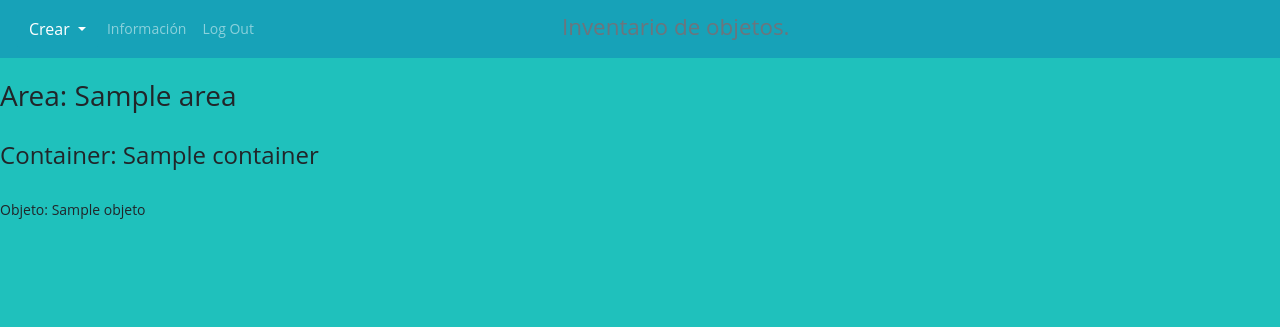
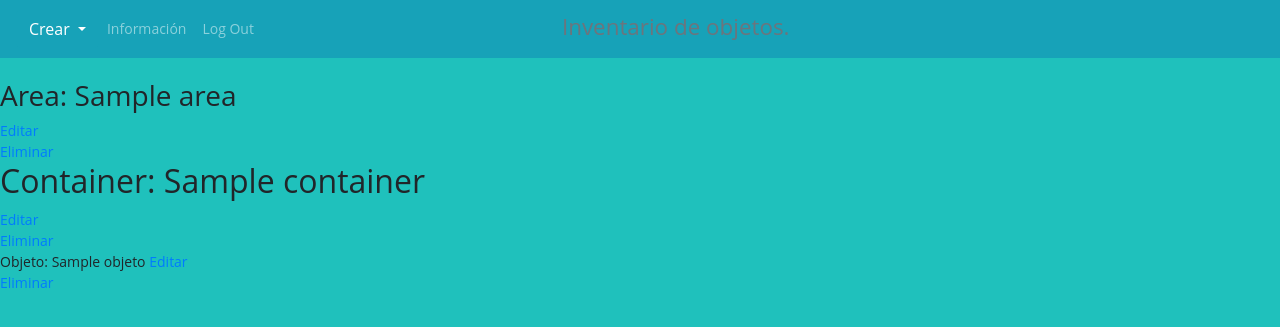
Before and after one commit to francobustos/inventory_1, a Django app: page /home/ in a window 1280 px wide. Shown: the top 327 px of the page. Run offline with Django 3.2, Linux system fonts and the light colour scheme; tables that the repository leaves empty hold one stand-in row (values such as "Sample post"); parts of the project's set-up code (start-up, migrations or seed data) failed here and were passed over; some libraries are stand-ins or nearby versions.

Commit message:
Le agregue editar y eliminar al home

```diff
--- a/inventory/inventory_app/urls.py
+++ b/inventory/inventory_app/urls.py
@@ -14,4 +14,7 @@ urlpatterns = [
     path('editar_area/<int:id>',views.editar_area, name = 'editar_area'),
     path('crear_objeto/',views.crear_objeto, name = "crear_objeto"),
     path('editar_objeto/<int:id>',views.editar_objeto, name = 'editar_objeto'),
+    path('eliminar_area/<int:id>',views.eliminar_area , name = 'eliminar_area'),
+    path('eliminar_container/<int:id>',views.eliminar_container , name = 'eliminar_container'),
+    path('eliminar_objeto/<int:id>',views.eliminar_objeto , name = 'eliminar_objeto'),
 ]
--- a/inventory/inventory_app/views.py
+++ b/inventory/inventory_app/views.py
@@ -11,7 +11,7 @@ def Home(request):
     area = Area.objects.all()
     container = Container.objects.all()
     objeto = Objeto.objects.all()
-    return render(request, 'home.html', {'area':area, 'container':container, 'objeto':objeto})
+    return render(request, 'home.html', {'areas':area, 'containers':container, 'objetos':objeto})
 
 def my_login(request):
     if request.method == 'POST':
@@ -86,7 +86,7 @@ def crear_objeto(request):
 
 #@login_required(login_url="login")
 def editar_objeto(request, id):
-    objeto = objeto.objects.get(id = id)
+    objeto = Objeto.objects.get(id = id)
     if request.method == 'GET':
         objeto_form = ObjetoForm(instance = objeto)
     if request.method == 'POST':
@@ -96,6 +96,21 @@ def editar_objeto(request, id):
         return redirect('home')
     return render(request, 'edicion.html', {'form': objeto_form, 'titulo': 'Editar Objeto'})
 
+def eliminar_area(request, id):
+    area = Area.objects.get(id = id)
+    area.delete()
+    return redirect('home')
+
+def eliminar_container(request, id):
+    container = Container.objects.get(id = id)
+    container.delete()
+    return redirect('home')
+
+def eliminar_objeto(request, id):
+    objeto = Objeto.objects.get(id = id)
+    objeto.delete()
+    return redirect('home')
+
 def post_list(request):
     lista = Objetos.objects.all()
     return render(request,'info.html',{'lista':lista})
--- a/inventory/templates/inventory_app/home.html
+++ b/inventory/templates/inventory_app/home.html
@@ -49,19 +49,26 @@
 
   <br>
   {% block content %}
-  {% for a in area %}
-  <h3>Area: {{a.nombre}}</h3><br />
-  {% for c in container %}
-  {% if a == c.area_de_origen %}
-  <h4>Container: {{c.nombre}}</h4><br />
-  {% for o in objeto %}
-  {% if c == o.container_de_origen %}
-  <a>Objeto: {{o.nombre}}</a><br /><br />
-  {% endif %}
-  {% endfor %}
-  {% endif %}
-  {% endfor %}
-  {% endfor %}
+  <div id="lista">
+    {% for area in areas %}
+      <h3>Area: {{area.nombre}}</h2>
+      <a href="{% url 'editar_area' area.id %}">Editar</a><br/>
+      <a href="{% url 'eliminar_area' area.id %}" onclick="return confirmar()" >Eliminar</a><br/>
+      {% for container in containers %}
+        {% if area == container.area_de_origen %}
+          <h2>Container: {{container.nombre}}</h2>
+          <a href="{% url 'editar_container' container.id %}">Editar</a><br/>
+          <a href="{% url 'eliminar_container' container.id %}" onclick="return confirmar()" >Eliminar</a><br/>
+        {% for objeto in objetos %}
+          {% if container == objeto.container_de_origen %}
+            <a>Objeto: {{objeto.nombre}}</a>
+            <a href="{% url 'editar_objeto' objeto.id %}">Editar</a><br/>
+            <a href="{% url 'eliminar_objeto' objeto.id %}" onclick="return confirmar()" >Eliminar</a><br/>
+          {% endif %}
+        {% endfor %}
+        {% endif %}
+      {% endfor %}
+    {% endfor %}
   {% endblock %}
 
   <!-- Optional JavaScript -->
@@ -69,6 +76,16 @@
   <script src="https://code.jquery.com/jquery-3.3.1.slim.min.js" integrity="sha384-q8i/X+965DzO0rT7abK41JStQIAqVgRVzpbzo5smXKp4YfRvH+8abtTE1Pi6jizo" crossorigin="anonymous"></script>
   <script src="https://cdnjs.cloudflare.com/ajax/libs/popper.js/1.14.7/umd/popper.min.js" integrity="sha384-UO2eT0CpHqdSJQ6hJty5KVphtPhzWj9WO1clHTMGa3JDZwrnQq4sF86dIHNDz0W1" crossorigin="anonymous"></script>
   <script src="https://stackpath.bootstrapcdn.com/bootstrap/4.3.1/js/bootstrap.min.js" integrity="sha384-JjSmVgyd0p3pXB1rRibZUAYoIIy6OrQ6VrjIEaFf/nJGzIxFDsf4x0xIM+B07jRM" crossorigin="anonymous"></script>
+  <script>
+    function confirmar()
+    {
+    	if(confirm('¿Estas seguro de eliminarlo?'))
+    		return true;
+    	else
+    		return false;
+    }
+  </script>
+
 
 </body>
 
```
